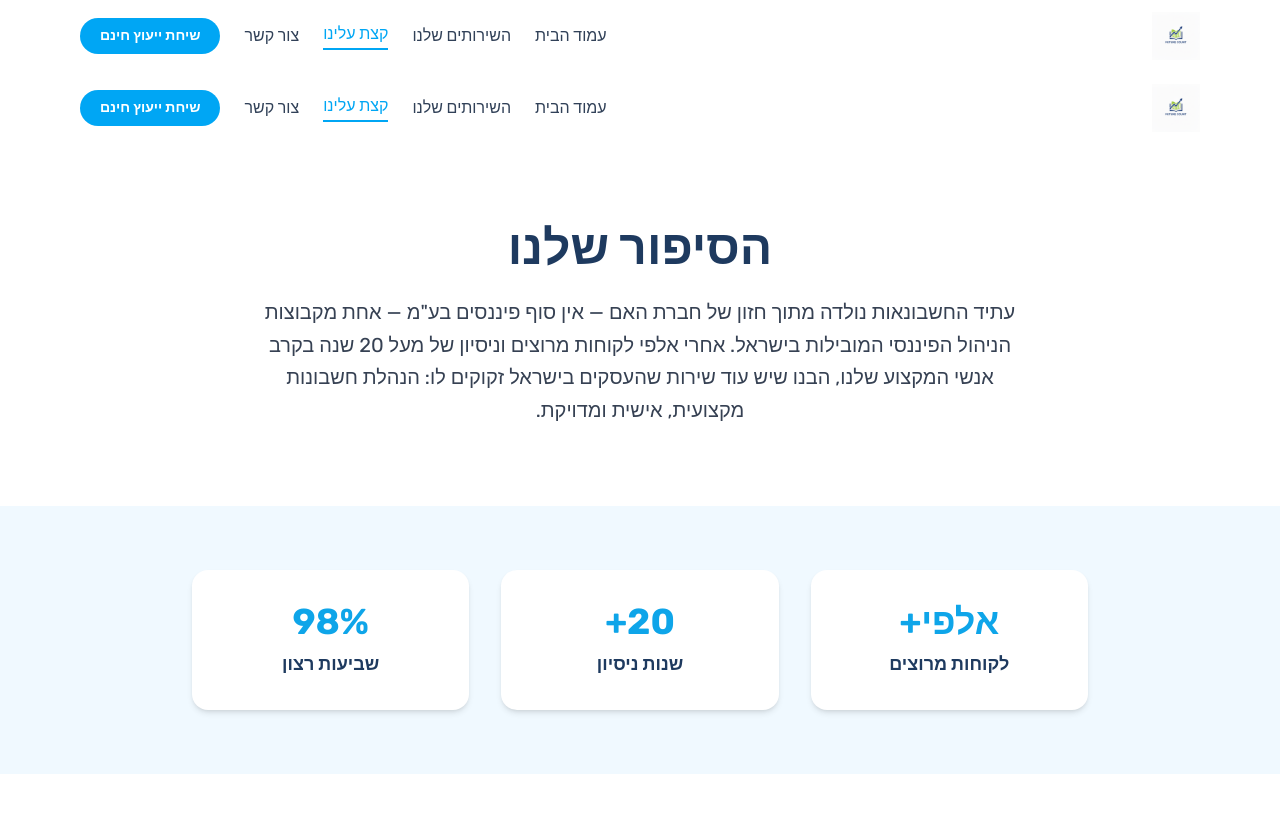
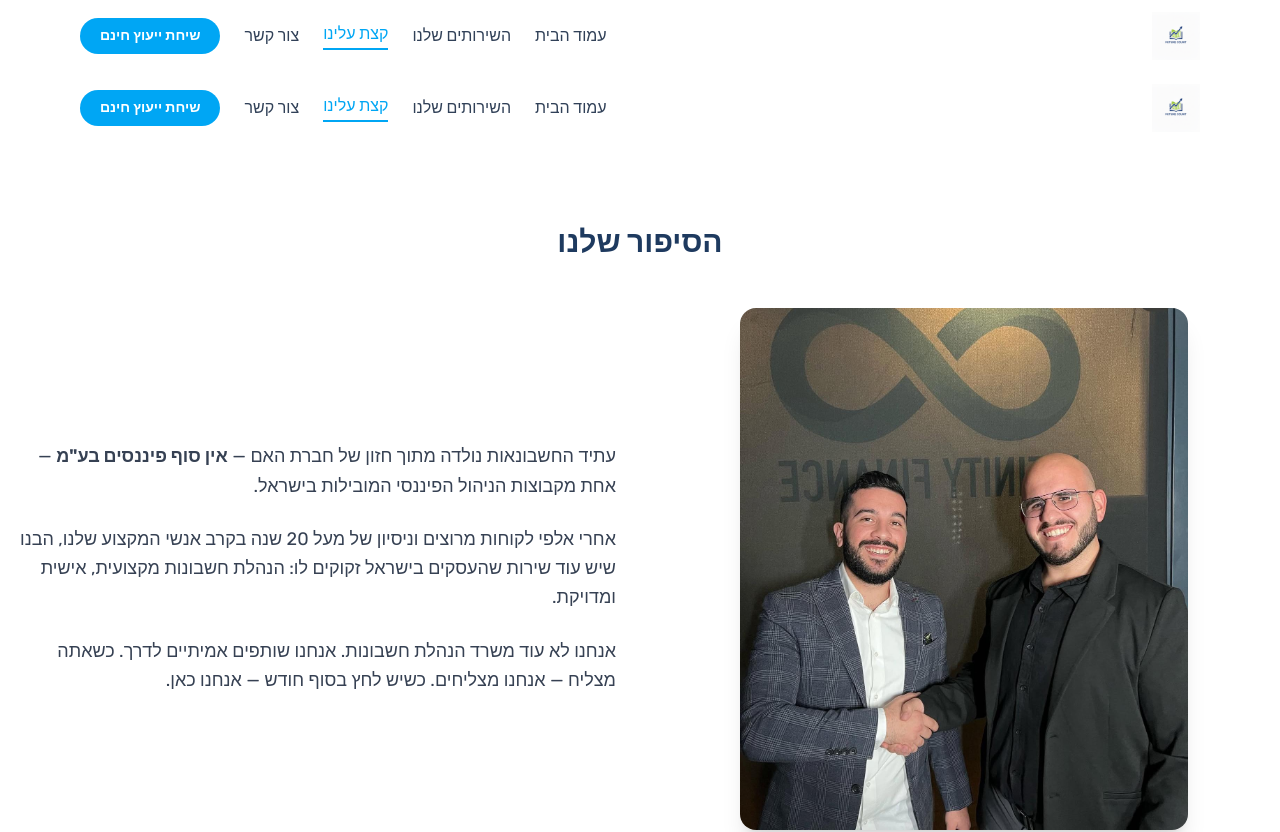
Before and after one commit to infinityfinanceisrael-max/atid-hashvonaut, a React (Vite) app: page /about in a window 1280 px wide. Shown: the top 832 px of the page. Built offline with nearby package versions, Linux system fonts and the light colour scheme.

Commit message:
About page: 2-column layout — photo left, text right

```diff
--- a/src/pages/About.tsx
+++ b/src/pages/About.tsx
@@ -9,15 +9,32 @@
 
       <main className="flex-1">
 
-        {/* Section 1 — הסיפור שלנו */}
-        <section className="bg-white py-20 px-6 text-center">
-          <div className="max-w-3xl mx-auto">
-            <h1 className="text-4xl md:text-5xl font-bold text-[#1E3A5F] mb-6">הסיפור שלנו</h1>
-            <p className="text-lg md:text-xl text-gray-700 leading-relaxed">
-              עתיד החשבונאות נולדה מתוך חזון של חברת האם — אין סוף פיננסים בע"מ — אחת מקבוצות הניהול הפיננסי המובילות בישראל.
-              אחרי אלפי לקוחות מרוצים וניסיון של מעל 20 שנה בקרב אנשי המקצוע שלנו, הבנו שיש עוד שירות שהעסקים בישראל זקוקים לו:
-              הנהלת חשבונות מקצועית, אישית ומדויקת.
-            </p>
+        {/* הסיפור שלנו */}
+        <section className="py-20 bg-white">
+          <div className="container mx-auto px-4">
+            <h2 className="text-3xl font-bold text-center text-[#1E3A5F] mb-12">הסיפור שלנו</h2>
+            <div className="grid grid-cols-1 md:grid-cols-2 gap-12 items-center">
+              {/* Left — Photo */}
+              <div className="flex justify-center">
+                <img
+                  src="/eldar-team.jpg"
+                  alt="אלדר דיין — מנכ&quot;ל עתיד החשבונאות"
+                  className="rounded-2xl shadow-xl w-full max-w-md object-cover"
+                />
+              </div>
+              {/* Right — Text */}
+              <div className="text-right">
+                <p className="text-lg text-gray-700 leading-relaxed mb-6">
+                  עתיד החשבונאות נולדה מתוך חזון של חברת האם — <strong>אין סוף פיננסים בע"מ</strong> — אחת מקבוצות הניהול הפיננסי המובילות בישראל.
+                </p>
+                <p className="text-lg text-gray-700 leading-relaxed mb-6">
+                  אחרי אלפי לקוחות מרוצים וניסיון של מעל 20 שנה בקרב אנשי המקצוע שלנו, הבנו שיש עוד שירות שהעסקים בישראל זקוקים לו: הנהלת חשבונות מקצועית, אישית ומדויקת.
+                </p>
+                <p className="text-lg text-gray-700 leading-relaxed">
+                  אנחנו לא עוד משרד הנהלת חשבונות. אנחנו שותפים אמיתיים לדרך. כשאתה מצליח — אנחנו מצליחים. כשיש לחץ בסוף חודש — אנחנו כאן.
+                </p>
+              </div>
+            </div>
           </div>
         </section>
 
```
